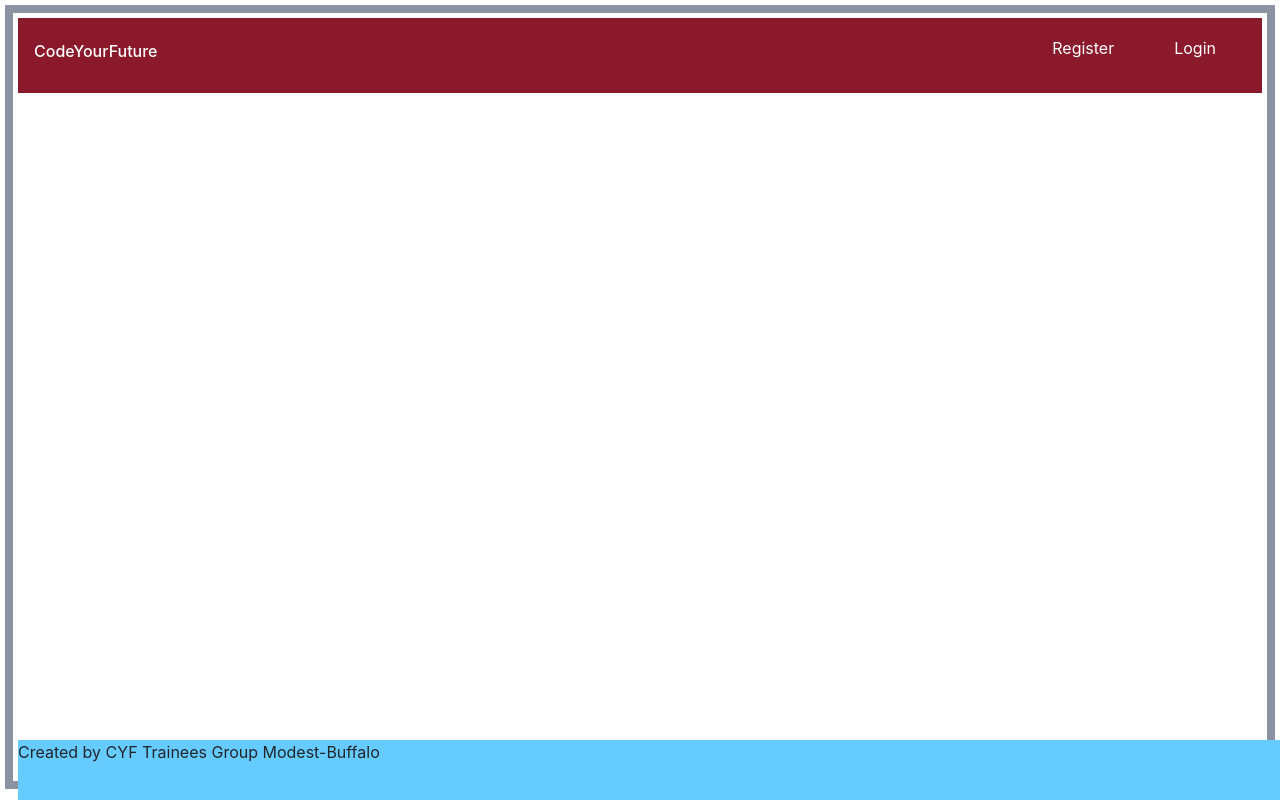
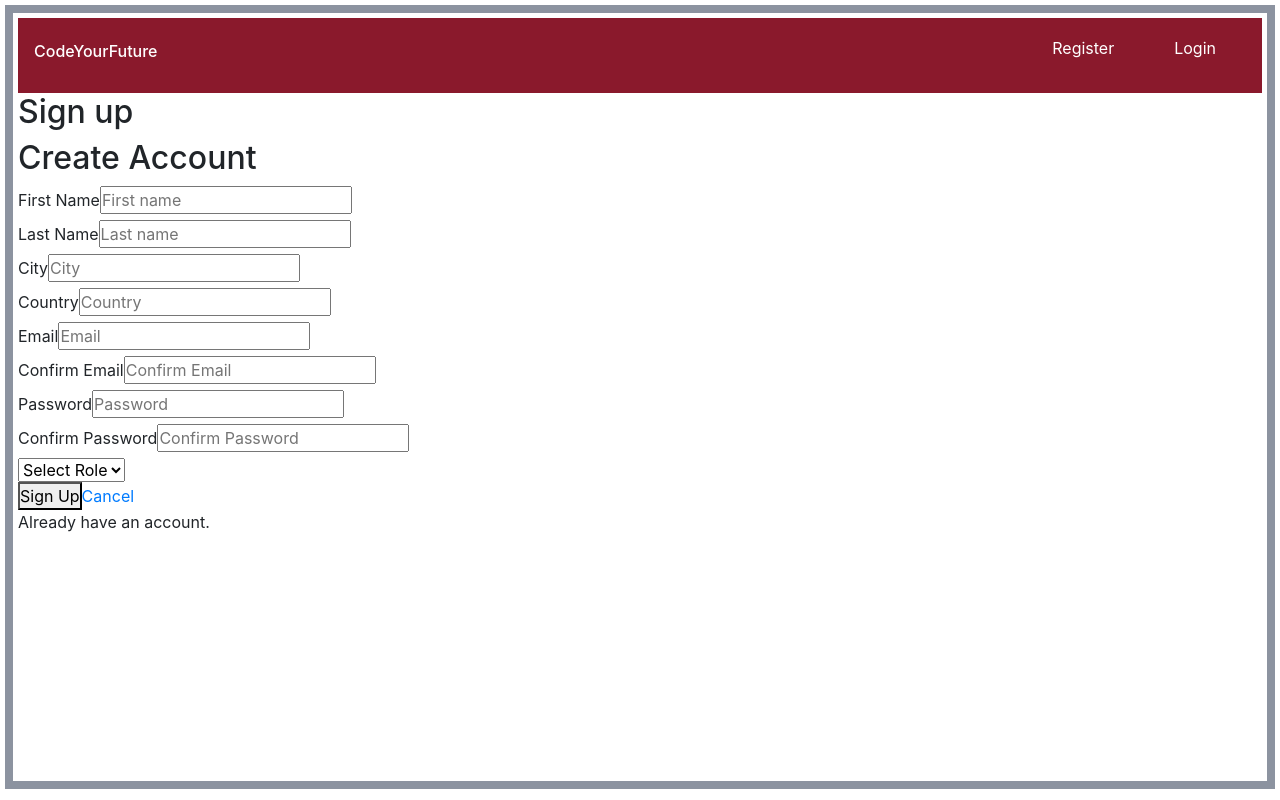
Before and after one commit to Fatimohkuforiji1/modest-buffalo-quizz, a React (Create React App) app in the folder client/: page /register in a window 1280 px wide. Built offline with nearby package versions, Linux system fonts and the light colour scheme.

Commit message:
Refactor some components and route

```diff
--- a/client/src/App.js
+++ b/client/src/App.js
@@ -10,12 +10,14 @@ import Home from "./Pages/Home/Home";
 import Quiz from "./Pages/Quiz/Quiz";
 import Result from "./Pages/Result/Result";
 import Layout from "./Component/Layout";
-import TeacherRegistrationForm from "./Component/TeacherRegistrationForm";
+import TeacherDashboard from "./Component/TeacherDashboard";
 import StudentRegistrationForm from "./Component/StudentRegistrationForm";
-import TeacherDashboard from "./Component/TeacherDashboard";
+import TeacherRegistration from "./Component/TeacherRegistrationForm";
 import StudentDashboard from "./Component/StudentDashboard";
-import QuizData from "./QuizComponent/QuizData";
 import TeacherQuiz from "./Component/TeacherQuiz/TeacherQuiz";
+
+
+
 
 const App = () => {
 const { isAuthenticated } = useContext(AuthContext);
@@ -26,32 +28,32 @@ const [questions, setQuestions] = useState();
 const [score, setScore] = useState(0);
 
 const fetchQuestions = async(category = "") => {
-//const { data } = await axios.get(
-  //`https://opentdb.com/api.php?amount=10&category=${category}&type=multiple`
- // );
+// const { data } = await axios.get(
+//   `https://opentdb.com/api.php?amount=10&category=${category}&type=multiple`
+//  );
+//  setQuestions(data.results);
+//  console.log(data.results);
+
   const myData = await axios.post("http://localhost:3100/api/quizDetails", {
     module: category,
   });
-//setQuestions(data.results);
-setQuestions(myData)
+console.log(myData);
+setQuestions(myData.data)
+
 
 }
 
 
+
   return (
     <div className="app">
-      {/* <Header /> */}
-      {/* <Header /> */}
       <Switch>
         <Layout>
           {isAuthenticated ? (
             <>
-              <Route path="/about/this/site">
+              {/* <Route path="/about/this/site">
                 <About />
-              </Route>
-            </>
-          ) : (
-            <>
+              </Route> */}
               <Route path="/quiz-home" exact>
                 <Home
                   name={name}
@@ -72,19 +74,19 @@ setQuestions(myData)
               <Route path="/result" exact>
                 <Result score={score} name={name} />
               </Route>
+            </>
+          ) : (
+            <>
 
-              <Route path="/" exact>
-                <Home />
-              </Route>
-              <Route path="/" exact>
+              <Route path="/login" exact>
                 <LoginForm />
               </Route>
               <Route path="/" exact>
                 <MainHome />
               </Route>
 
-              <Route path="/register/teacher">
-                <TeacherRegistrationForm />
+              <Route path="/register">
+                <TeacherRegistration />
               </Route>
 
               <Route path="/teacherQuiz" exact>
--- /dev/null
+++ b/client/src/Component/AccountSuccess.js
@@ -0,0 +1,20 @@
+import React from "react";
+import { Link } from "react-router-dom";
+const AccountSuccess = () => {
+  return (
+    <div className="signup-success">
+      <h1>CODE YOUR FUTURE</h1>
+      <div className="registered-container">
+        <div className="registered">
+          <h1>Account Created</h1>
+        </div>
+        <button>
+          <Link className="link" to="/login">
+            Login
+          </Link>
+        </button>
+      </div>
+    </div>
+  );
+};
+export default AccountSuccess;
--- a/client/src/Component/Layout.js
+++ b/client/src/Component/Layout.js
@@ -6,7 +6,7 @@ const Layout = ({children}) => {
     return (
         <>
             <Header/>
-            <Footer />
+            {/* <Footer /> */}
             {children}
         </>
     )
--- a/client/src/Component/Question/Question.js
+++ b/client/src/Component/Question/Question.js
@@ -37,7 +37,7 @@ const Question = ({
     }
   };
   const handleNext = () => {
-    if (currentQuestion > 8) {
+    if (currentQuestion > 3) {
       history.push("/result");
     } else if (selected) {
       setCurrentQuestion(currentQuestion + 1);
--- a/client/src/Component/TeacherRegistrationForm.js
+++ b/client/src/Component/TeacherRegistrationForm.js
@@ -1,152 +1,253 @@
-import React, { useState } from "react";
+import React, { useState, useEffect } from "react";
+import Validate from "./Validate";
+import { Link } from "react-router-dom";
+import AccountSuccess from "./AccountSuccess";
 
-const TeacherRegistrationForm = () => {
-  const [firstName, setFirstName] = useState("");
-  const [lastName, setLastName] = useState("");
-  const [email, setEmail] = useState("");
-  const [city, setCity] = useState("");
-  const [country, setCountry] = useState("");
-  const [password, setPassword] = useState("");
-  const [isValid, setIsValid] = useState(false);
-  const [confirmPassword, setConfirmPassword] = useState("");
-  const [error, setError] = useState("");
+// import logo from "./Images/cyf_logo.jpeg";
 
-  function passwordMatch(e) {
-    setConfirmPassword(e.target.value);
-
-    if (e.target.value !== password) {
-      setError("Password doesn't match");
+const TeacherRegistration = () => {
+  const [isSubmitted, setIsSubmitted] = useState(false);
+  // const [region, setRegion] = useState([]);
+  const [values, setValues] = useState({
+    firstName: "",
+    lastName: "",
+    city: "",
+    country: "",
+    email: "",
+    email2: "",
+    password: "",
+    password2: "",
+  });
+  const [errors, setErrors] = useState({});
+  //fetch data
+  //   useEffect(()=> {
+  //   fetch("/api/regions")
+  //       .then((res) => res.json())
+  //       .then((region) => setRegion(region));
+  // },[])
+  // const localUrl = "http://127.0.0.1:3000/";
+  // const prodUrl = "/";
+  function handleFormSubmit(event) {
+    event.preventDefault();
+    console.log(Validate(values));
+    setErrors(Validate(values));
+    if (Object.keys(Validate(values)).length === 0) {
+      fetch("/api/register/", {
+        method: "POST",
+        headers: {
+          Accept: "application/json",
+          "Content-Type": "application/json",
+        },
+        body: JSON.stringify(values),
+      })
+        .then((result) => result.json())
+        .then((res) => {
+          console.log(res);
+          if (res.message === "Account created") {
+            setIsSubmitted(true);
           } else {
-      setError("");
+            setIsSubmitted(false);
+          }
+        });
+    } else {
+      setIsSubmitted(false);
     }
   }
-
-  async function handleSubmit(e) {
-    e.preventDefault();
-    if (validate()) {
-      const newUser = {
-        firstName,
-        lastName,
-        email,
-        password,
-        city,
-        country,
+  const handleChange = (event) => {
+    const { name, value } = event.target;
+    setValues({
+      ...values,
+      [name]: value,
+    });
   };
-      callAPI(newUser);
-    }
-
-    if (confirmPassword !== password) {
-      alert("Password doesn't match");
-    } else {
-      setConfirmPassword(e.target.value);
-    }
-    const newUser = {
-      firstName,
-      lastName,
-      email,
-      password,
-      city,
-      country,
-    };
-    const res = await fetch("http://localhost:3100/api/register/teachers", {
-      method: "POST",
-      body: JSON.stringify(newUser),
-      headers: {
-        "Content-type": "application/json",
-      },
-    });
-    if (
-      password === isValid &&
-      password.length > 8 &&
-      !password.includes(" ")
-    ) {
-      setIsValid(true);
-      sendDetailsToServer();
-    } else {
-      setIsValid(false);
-      alert("password not valid");
-    }
-  }
   return (
-    <div className="Form">
-      <h1>Registration</h1>
-      <form className="root" onSubmit={handleSubmit}>
-        <label>
+    <div>
+      {isSubmitted ? (
+        <AccountSuccess />
+      ) : (
+        <div className="signUp-container">
+          <div className="header">
+            <h2>Sign up</h2>
+          </div>
+          <div className="signUp-wrapper">
+            <div>
+              <h2 className="signUp-title">Create Account</h2>
+            </div>
+            {isSubmitted === "err" && <p>Unsuccessful. Please try again.</p>}
+            <form
+              className="signUp-form"
+              action="/"
+              method="POST"
+              autoComplete="off"
+            >
+              <div>
+                <label className="s-name" htmlFor="name">
                   First Name
+                </label>
                 <input
+                  id="fName"
+                  onChange={handleChange}
+                  className="s-input-n"
                   type="text"
-            name="name"
-            value={firstName}
-            onChange={(e) => setFirstName(e.target.value)}
+                  name="firstName"
+                  value={values.firstName}
+                  placeholder="First name"
                 />
+                {errors.firstName && (
+                  <p className="error">{errors.firstName}</p>
+                )}
+              </div>
+              <div>
+                <label className="s-name" htmlFor="name">
+                  Last Name
                 </label>
-        <label>
-          Last Name
                 <input
+                  id="lName"
+                  onChange={handleChange}
+                  className="s-input-n"
                   type="text"
-            name="last name"
-            value={lastName}
-            onChange={(e) => setLastName(e.target.value)}
+                  name="lastName"
+                  value={values.lastName}
+                  placeholder="Last name"
                 />
+                {errors.lastName && <p className="error">{errors.lastName}</p>}
+              </div>
+              <div>
+                <label className="s-name" htmlFor="name">
+                  City
                 </label>
-        <label>
+                <input
+                  id="city"
+                  onChange={handleChange}
+                  className="s-input-n"
+                  type="text"
+                  name="city"
+                  value={values.city}
+                  placeholder="City"
+                />
+                {errors.city && <p className="error">{errors.city}</p>}
+              </div>
+              <div>
+                <label className="s-name" htmlFor="name">
+                  Country
+                </label>
+                <input
+                  id="country"
+                  onChange={handleChange}
+                  className="s-input-n"
+                  type="text"
+                  name="country"
+                  value={values.country}
+                  placeholder="Country"
+                />
+                {errors.country && <p className="error">{errors.country}</p>}
+              </div>
+              <div>
+                <label htmlFor="email" className="s-email">
                   Email
+                </label>
                 <input
+                  id="email"
+                  onChange={handleChange}
+                  className="s-input-e"
                   type="email"
                   name="email"
-            value={email}
-            onChange={(e) => setEmail(e.target.value)}
+                  value={values.email}
+                  placeholder="Email"
                 />
+                {errors.email && <p className="error">{errors.email}</p>}
+              </div>
+              <div>
+                <label htmlFor="email2" className="s-confirm-e">
+                  Confirm Email
                 </label>
-        <label>
-          City
                 <input
-            type="text"
-            name="city"
-            value={city}
-            onChange={(e) => setCity(e.target.value)}
+                  id="email2"
+                  onChange={handleChange}
+                  className="s-input-confirm-e"
+                  type="email2"
+                  name="email2"
+                  value={values.email2}
+                  placeholder="Confirm Email"
                 />
+                {errors.email2 && <p className="error">{errors.email2}</p>}
+              </div>
+              <div>
+                <label htmlFor="password" className="s-password">
+                  Password
                 </label>
-
-        <label>
-          Country
                 <input
-            type="text"
-            name="country"
-            value={country}
-            onChange={(e) => setCountry(e.target.value)}
-          />
-        </label>
-        <h3>Please select the appropriate box</h3>
-
-        <label>
-          <h3>
-            password is longer than 8 characters and does not include any spaces
-          </h3>
-          Create Password
-          <input
+                  id="password"
+                  onChange={handleChange}
+                  className="s-input-p"
                   type="password"
                   name="password"
-            value={password}
-            onChange={(e) => setPassword(e.target.value)}
+                  value={values.password}
+                  placeholder="Password"
                 />
+                {errors.password && <p className="error">{errors.password}</p>}
+              </div>
+              <div>
+                <label htmlFor="password2" className="s-confirm-p">
+                  Confirm Password
                 </label>
-        <label>
-          Confirm Password
                 <input
+                  id="password2"
+                  onChange={handleChange}
+                  className="s-input-confirm-p"
                   type="password"
-            name="confirmPassword"
-            value={confirmPassword}
-            onChange={passwordMatch}
+                  name="password2"
+                  value={values.password2}
+                  placeholder="Confirm Password"
                 />
-        </label>
-        <p>{`Password is ${isValid ? "" : "not "} valid`}</p>
-        <button type="submit">Register</button>
+                {errors.password2 && (
+                  <p className="error">{errors.password2}</p>
+                )}
+              </div>
+              <div className="sign-up-dropdown">
+                <div>
+                  <select name="role" onChange={handleChange}>
+                    <option>Select Role</option>
+                    <option value="teacher">Teacher</option>
+                    <option value="student">Student</option>
+                  </select>
+                  {errors.role && <p className="error">{errors.role}</p>}
+                </div>
+                {/* <div>
+                  <select name="region" onChange={handleChange}>
+                    <option>Select Region</option>
+                    {region.map((r, index) => (
+                      <option key={index} value={r.location}>
+                        {r.location}
+                      </option>
+                    ))}
+                  </select>
+                  {errors.region && <p className="error">{errors.region}</p>}
+                </div> */}
+              </div>
+              <div>
+                <button
+                  className="signUp-btn"
+                  type="submit"
+                  onClick={handleFormSubmit}
+                >
+                  Sign Up
+                </button>
+                <Link className="link-home" to="/">
+                  Cancel
+                </Link>
+              </div>
             </form>
-      {
-        error ? <h3>{error}</h3> : null // if password matches then you will call set error
-      }
+          </div>
+          <p className="login-register-link">
+            Already have an account.
+            <Link className="link login-register" to="/login">
+              Login
+            </Link>
+          </p>
+        </div>
+      )}
     </div>
   );
 };
-export default TeacherRegistrationForm;
+export default TeacherRegistration;
--- /dev/null
+++ b/client/src/Component/Validate.js
@@ -0,0 +1,51 @@
+import React from "react";
+
+const Validation = (values) => {
+  let errors = {};
+  if (!values.firstName) {
+    errors.firstName = "First name is required.";
+  } else if (values.firstName.toString().trim().length === 0) {
+    errors.firstName = "Valid first name is required.";
+  }
+  if (!values.lastName) {
+    errors.lastName = "Last name is required.";
+  } else if (values.lastName.toString().trim().length === 0) {
+    errors.lastName = "Valid last name is required.";
+  }
+  if (!values.city) {
+    errors.city = "City is required.";
+  } else if (values.city.toString().trim().length === 0) {
+    errors.name = "Valid city name is required.";
+  }
+  if (!values.country) {
+    errors.country = "country is required.";
+  } else if (values.country.toString().trim().length === 0) {
+    errors.country = "Valid country name is required.";
+  }
+  if (!values.email) {
+    errors.email = "Email is required.";
+  } else if (!/\S+@\S+\.\S+/.test(values.email)) {
+    errors.email = "Email is invalid.";
+  }
+  if (!values.email2) {
+    errors.email2 = "Email is required";
+  } else if (values.email2 !== values.email) {
+    errors.email2 = "Emails do not match";
+  }
+  if (!values.password) {
+    errors.password = "Password is required.";
+  } else if (values.password.length < 5) {
+    errors.password = "Password must be more than five characters.";
+  }
+  if (!values.password2) {
+    errors.password2 = "Password is required";
+  } else if (values.password2 !== values.password) {
+    errors.password2 = "Passwords do not match";
+  }
+  if (!values.role) {
+    errors.role = "Please select an option.";
+  }
+
+  return errors;
+};
+export default Validation;
--- a/client/src/Data/Category.js
+++ b/client/src/Data/Category.js
@@ -1,8 +1,8 @@
 const Categories = [
 
-  { category: "JavaScript"},
-  { category: "React"},
-  { category: "SQL"}
+  { category: "JavaScript", value: 25 },
+  { category: "React", value: 12 },
+    { category: "SQL", value: 22 }
 ];
 
 export default Categories;
--- a/client/src/index.js
+++ b/client/src/index.js
@@ -2,6 +2,8 @@ import ReactDOM from "react-dom";
 import { BrowserRouter } from "react-router-dom";
 import AuthContextProvider from "./Context/AuthContext";
 import App from "./App";
+
+
 
 ReactDOM.render(
   <AuthContextProvider>
```
Also changed, not shown: client/src/Component/LoginForm.js (+33 -23 lines), client/src/pages/MainHome.js (+11 -9 lines), client/src/landingPageComponent/Header.css (line endings or trailing spaces), 2 other files (tests, documents, lock files or other folders). Lines whose indentation alone changed are shown as unchanged.
